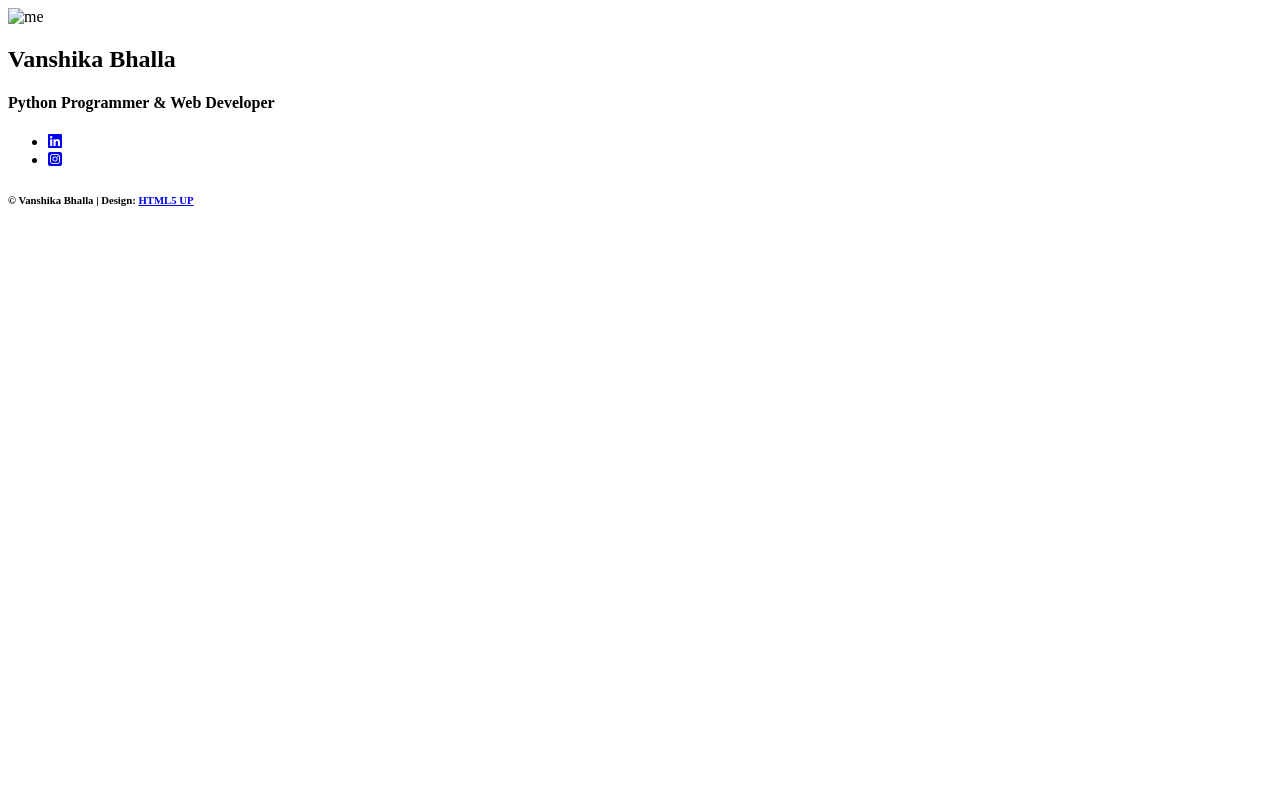
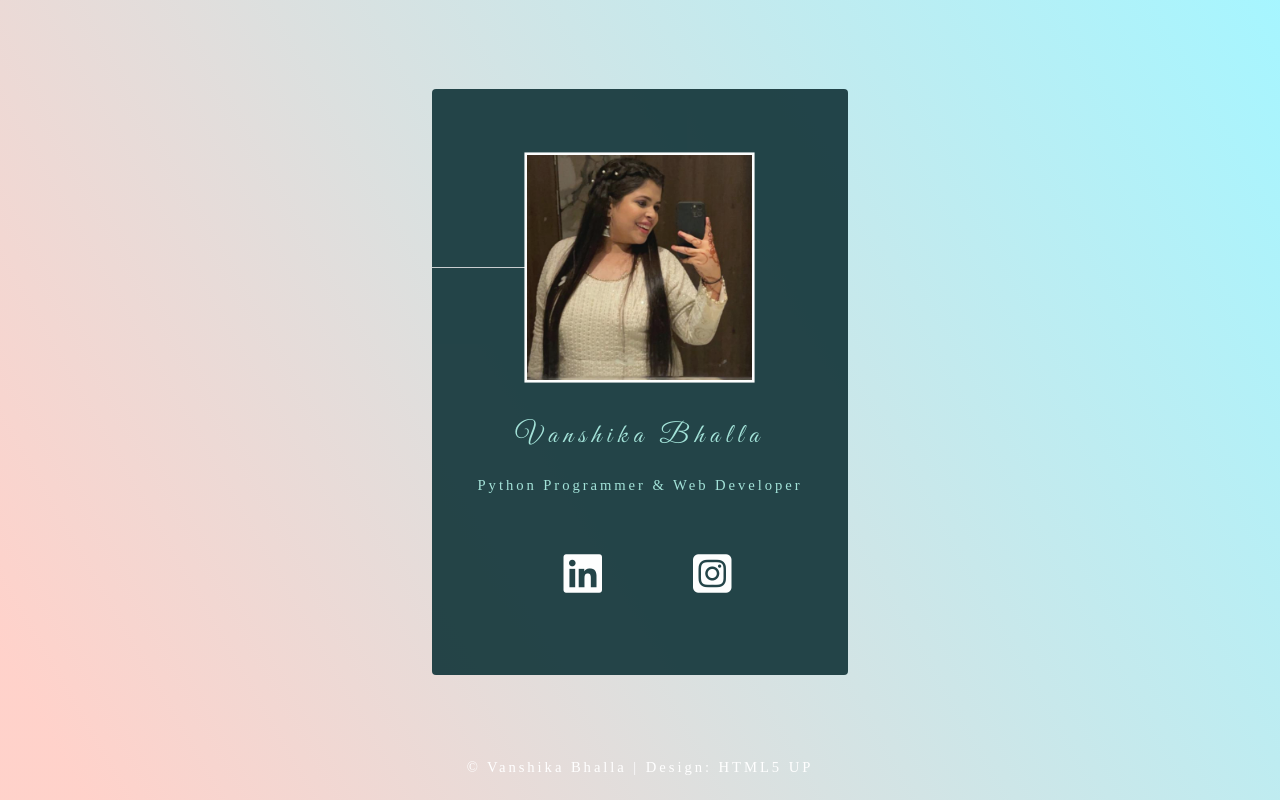
Before and after one commit to VanshikaBhalla/name-card, a plain HTML site: page index.html in a window 1280 px wide. Drawn offline with Linux system fonts and the light colour scheme; a web font is replaced by a local one.

Commit message:
update index.html

```diff
--- a/index.html
+++ b/index.html
@@ -1,7 +1,7 @@
 <!DOCTYPE html>
 <html lang="en">
 <head>
-    <link rel="stylesheet" href="static\styles.css">
+    <link rel="stylesheet" href="styles.css">
     <meta charset="UTF-8">
     <title>Vanshika Bhalla</title>
 
@@ -18,7 +18,7 @@
 				<!-- Main -->
 					<section id="main">
 						<header>
-							<span class="avatar"> <img src="static/me2.jpeg" alt="me"></span>
+							<span class="avatar"> <img src="me2.jpeg" alt="me"></span>
 							<h1>Vanshika Bhalla</h1>
 							<h4>Python Programmer & Web Developer</h4>
 						</header>
```
